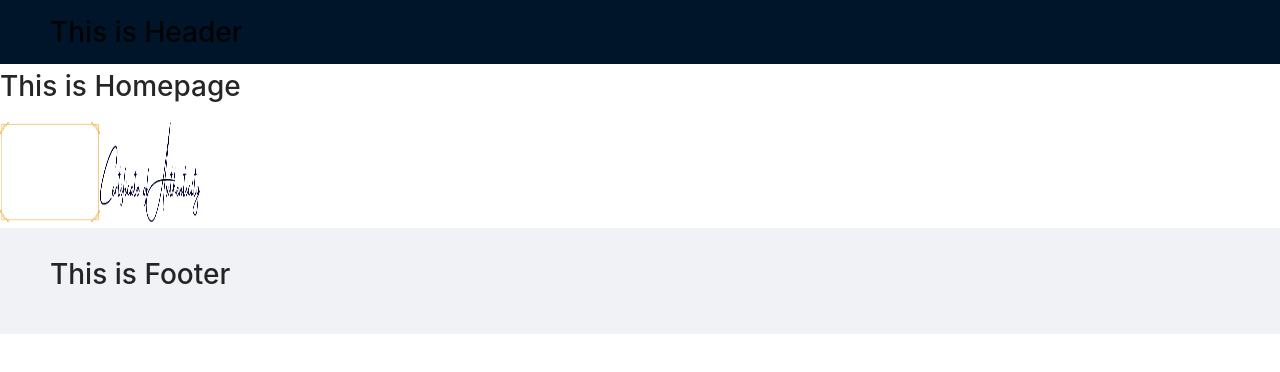
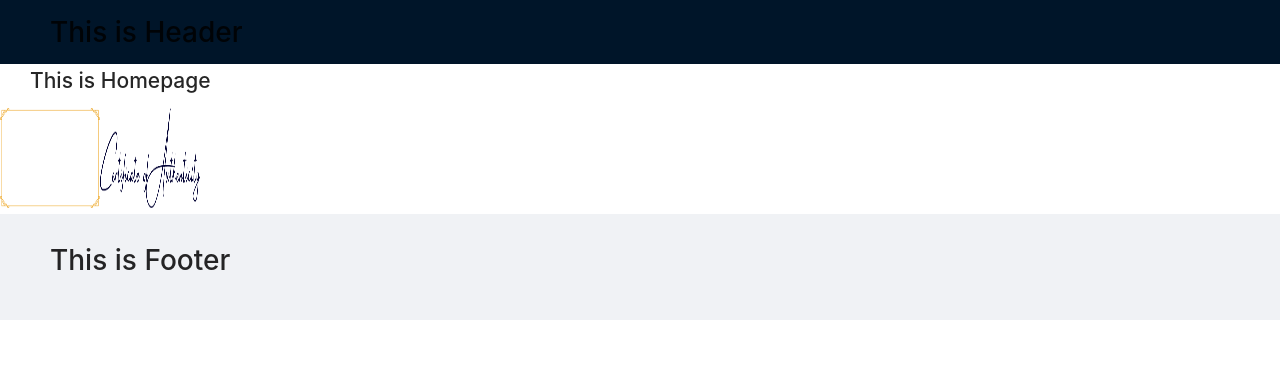
Before and after one commit to YosaRama/Artchive.id-public-, a Next.js app: page / in a window 1280 px wide. Shown: the top 372 px of the page. Built offline with nearby package versions, Linux system fonts and the light colour scheme.

Commit message:
ADD: Page container box

```diff
--- /dev/null
+++ b/themes/components/container/box-container/indes.jsx
@@ -0,0 +1,25 @@
+// Libs
+import { Col } from "antd";
+import propTypes from "prop-types";
+
+// Style
+import s from "./index.module.scss";
+
+function PageContainerBox(props) {
+  const { sectionClass, containerClass, children } = props;
+  return (
+    <section className={s.section + " " + sectionClass}>
+      <Col className={s.container + " " + containerClass} {...props}>
+        {children}
+      </Col>
+    </section>
+  );
+}
+
+PageContainerBox.propTypes = {
+  sectionClass: propTypes.string,
+  containerClass: propTypes.string,
+  children: propTypes.node,
+};
+
+export default PageContainerBox;
--- /dev/null
+++ b/themes/components/container/box-container/index.module.scss
@@ -0,0 +1,11 @@
+.container {
+  max-width: 1280px;
+  margin: 0 auto;
+}
+
+@media screen and (max-width: 1365px) {
+  .container {
+    max-width: calc(100% - 60px);
+    margin: 0 auto;
+  }
+}
--- a/themes/contents/homepage/index.js
+++ b/themes/contents/homepage/index.js
@@ -1,8 +1,11 @@
+// Components
+import PageContainerBox from "themes/components/container/box-container/indes";
+
 function Homepage() {
   return (
-    <>
+    <PageContainerBox>
       <h1>This is Homepage</h1>
-    </>
+    </PageContainerBox>
   );
 }
 
```
